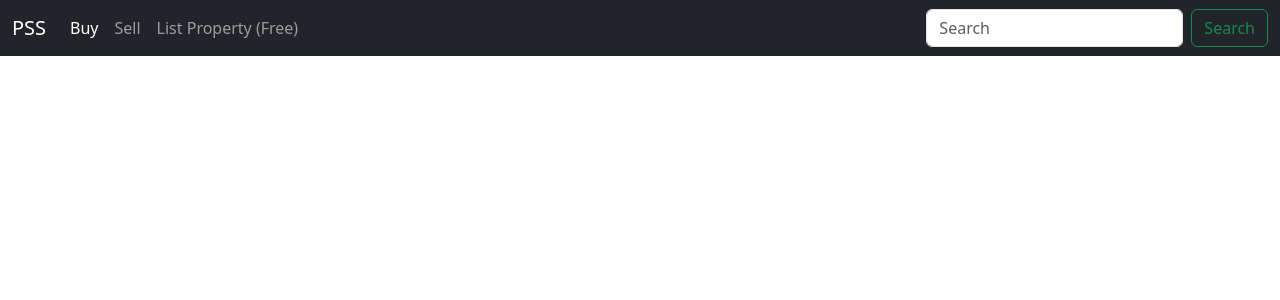
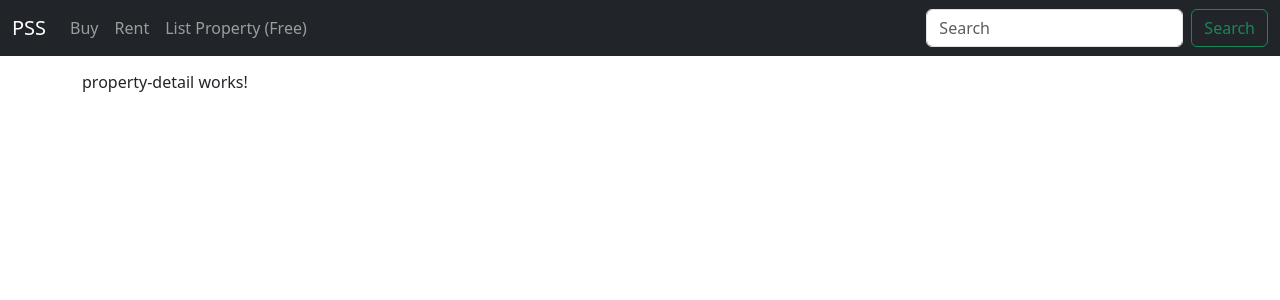
Before and after one commit to umariqbal047/PSS, an Angular app in the folder Frontend/: page /property-detail/1 in a window 1280 px wide. Before the commit this address led to /. Shown: the top 300 px of the page. Built offline with nearby package versions, Linux system fonts and the light colour scheme.

Commit message:
Add new component

```diff
--- a/Frontend/src/app/nav-bar/nav-bar.component.html
+++ b/Frontend/src/app/nav-bar/nav-bar.component.html
@@ -7,13 +7,13 @@
     <div class="collapse navbar-collapse" id="navbarSupportedContent">
       <ul class="navbar-nav me-auto mb-2 mb-lg-0">
         <li class="nav-item">
-          <a class="nav-link active" aria-current="page" href="">Buy</a>
+          <a class="nav-link" [routerLinkActiveOptions]="{exact:true}" routerLinkActive="active" routerLink="/">Buy</a>
         </li>
         <li class="nav-item">
-          <a class="nav-link" href="/">Sell</a>
+          <a class="nav-link" routerLinkActive="active" routerLink="/rent-property">Rent</a>
         </li>
         <li class="nav-item">
-          <a class="nav-link" href="/add-property">List Property (Free)</a>
+          <a class="nav-link" routerLinkActive="active" routerLink="/add-property">List Property (Free)</a>
         </li>
 
       </ul>
--- a/Frontend/src/app/property/property-card/property-card.component.html
+++ b/Frontend/src/app/property/property-card/property-card.component.html
@@ -4,7 +4,7 @@
     <div class="button-container">
       <ul class="list-inline-item member-icons">
         <li class="list-inline-item">
-          <button class="btn btn-primary"><i class="fa-regular fa-pen-to-square"></i></button>
+          <button class="btn btn-primary" [routerLink]="'/property-detail/' + property.id"><i class="fa-regular fa-pen-to-square"></i></button>
         </li>
         <li class="list-inline-item">
           <button class="btn btn-primary"><i class="fa-solid fa-address-book"></i></button>
@@ -13,6 +13,7 @@
     </div>
   </div>
   <div class="card-body">
+    <h5 class="card-title">{{property.id }}</h5>
     <h5 class="card-title">{{property.Name }}</h5>
     <p class="card-subtitle">{{ property.Type }}</p>
     <p class="card-text">{{ property.Price }}</p>
--- a/Frontend/src/app/property/property-card/property-card.component.ts
+++ b/Frontend/src/app/property/property-card/property-card.component.ts
@@ -1,5 +1,6 @@
 import { Component, Input } from '@angular/core';
 import { IProperty } from '../IProperty.interface';
+
 
 @Component({
   selector: 'app-property-card',
--- /dev/null
+++ b/Frontend/src/app/property/property-detail/property-detail.component.html
@@ -0,0 +1,3 @@
+<p>
+  property-detail works!
+</p>
--- /dev/null
+++ b/Frontend/src/app/property/property-detail/property-detail.component.ts
@@ -0,0 +1,22 @@
+import { Component, OnInit } from '@angular/core';
+import { ActivatedRoute } from '@angular/router';
+import { RouterModule } from '@angular/router';
+@Component({
+  selector: 'app-property-detail',
+  templateUrl: './property-detail.component.html',
+  styleUrls: ['./property-detail.component.css']
+})
+export class PropertyDetailComponent implements OnInit {
+
+  constructor(private route: ActivatedRoute) {
+    this.route.params.subscribe(params => {
+      const id = params['id'];
+      console.log(id);
+    });
+
+  }
+
+  ngOnInit() {
+  }
+
+}
```
Also changed, not shown: Frontend/src/app/app.module.ts (+6 -2 lines), Frontend/src/app/property/property-detail/property-detail.component.css (added), 1 other file (tests, documents, lock files or other folders).
